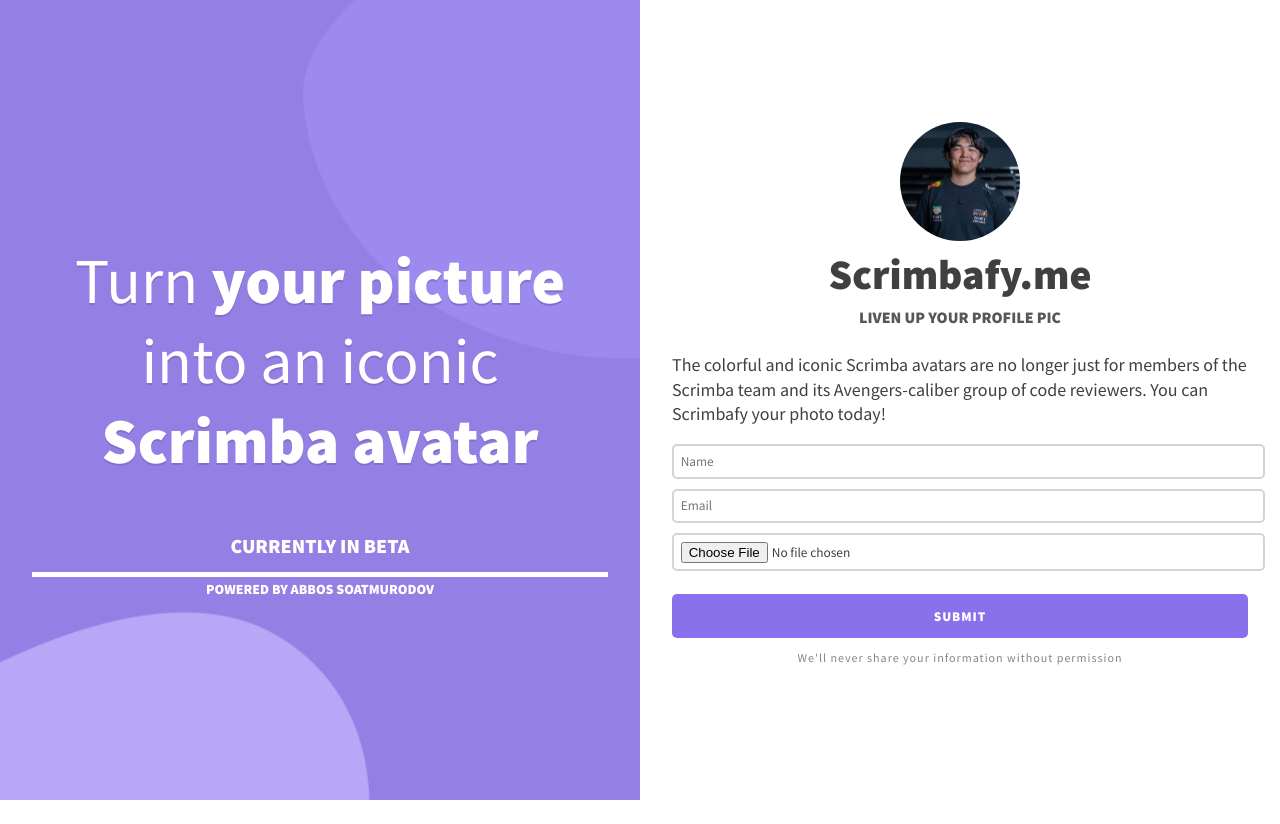
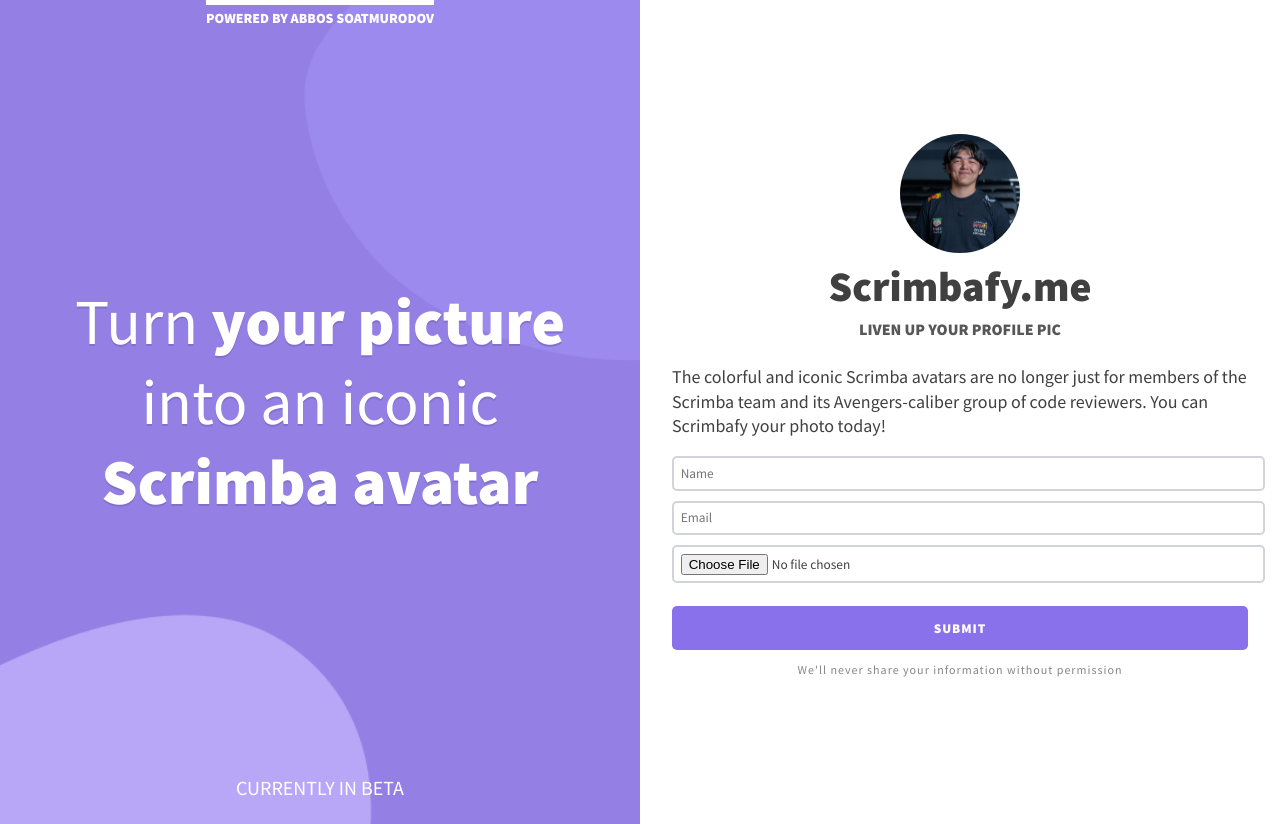
Before and after one commit to semizemes/responsive-design-workshop, a website: page index.html in a window 1280 px wide. Before the commit the page ends 800 px from the top, so only its background shows below. Drawn offline with Linux system fonts and the light colour scheme.

Commit message:
fix: adjust layout and styling for beta text and intro section for better alignment and visibility

```diff
--- a/styles.css
+++ b/styles.css
@@ -25,6 +25,7 @@
 }
 
 .beta-text {
+    order: 1
     font-weight: 900;
 }
 
@@ -45,6 +46,9 @@
     font-weight: 900;
     padding-top: 0.25em;
     border-top: 5px solid;
+    margin: 0 auto;
+    order: -1;
+    width: fit-content;
 }
 
 .fine-print {
@@ -70,12 +74,13 @@
    ================= */
 
 .intro {
-    justify-content: center;
+    justify-content: space-between;
     min-height: 250px;
     text-align: center;
     color: #fff;
     background: #9480e4 url("images/intro-bg.png");
     background-size: cover;
+    padding-bottom: 1.5em;
 }
 
 /* ====================
```
